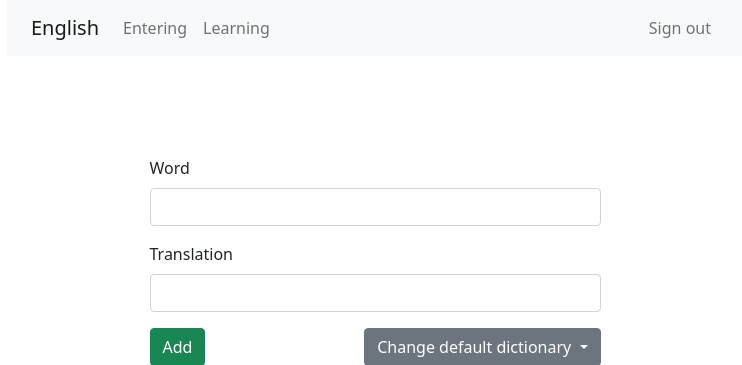
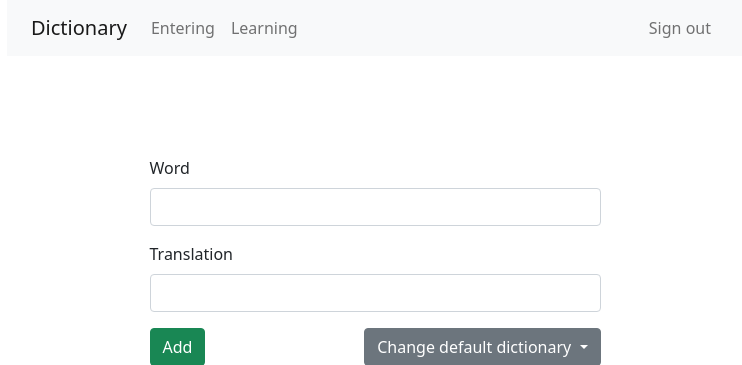
Before and after one commit to andreygp5/Dictionary-Flask, a Python web app: template app/enter_words/templates/enter_words/index.html in a window 1280 px wide. Shown: the top 365 px of the page, without its empty margins (265-1007 px from the left). Run offline with Jinja, Linux system fonts and the light colour scheme; the template is opened without the code that fills it, so the values that code supplies are empty; some libraries are stand-ins or nearby versions.

Commit message:
make dictionary without strict languages
remove words "English" and "Russian" from translation table and input form

```diff
--- a/app/templates/base.html
+++ b/app/templates/base.html
@@ -18,7 +18,7 @@
             <div class="col-8">
                 <nav class="navbar navbar-expand-lg navbar-light bg-light">
                     <div class="container-fluid">
-                        <a class="navbar-brand" href="{{ url_for('enter_words.index') }}">English</a>
+                        <a class="navbar-brand" href="{{ url_for('enter_words.index') }}">Dictionary</a>
                         <button class="navbar-toggler" type="button" data-bs-toggle="collapse"
                             data-bs-target="#navbarNav" aria-controls="navbarNav" aria-expanded="false"
                             aria-label="Toggle navigation">
```
Also changed, not shown: app/show_words/blueprint.py (+5 -3 lines).
